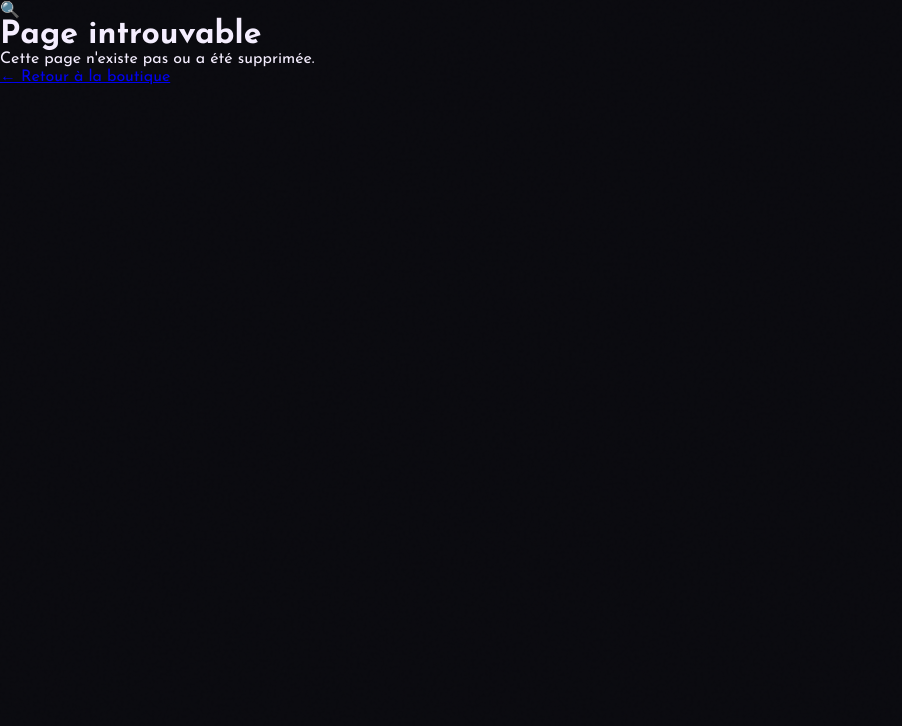
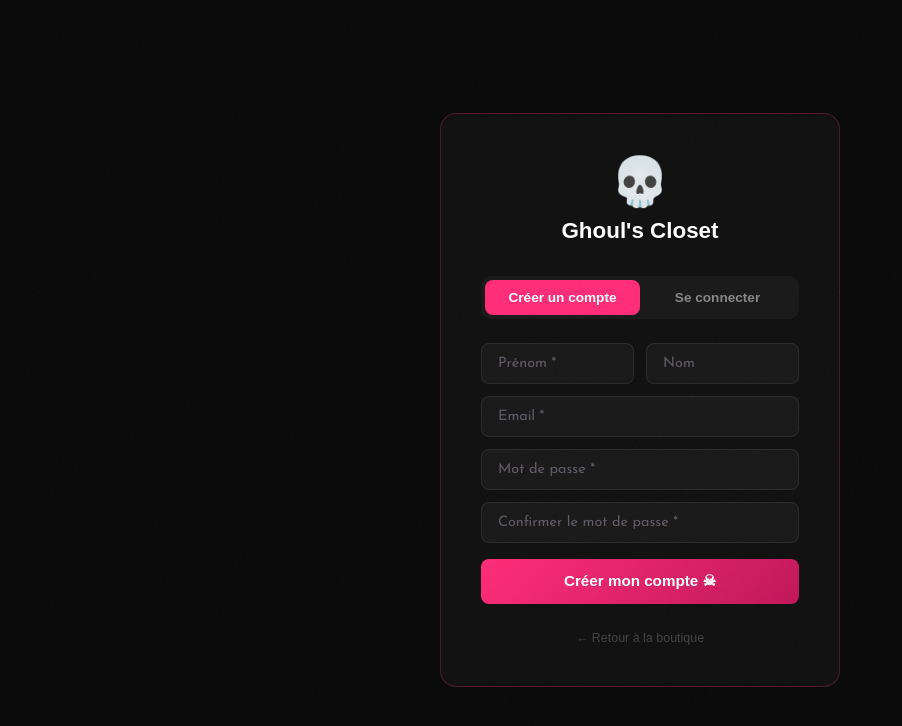
Before and after one commit to vicbis03/vorka, a Next.js app: page /inscription in a window 1280 px wide. Before the commit this address had no page. Shown: the top 726 px of the page, without its empty margins (0-902 px from the left). Built offline with nearby package versions, Linux system fonts and the light colour scheme.

Commit message:
Implement InscriptionPage for registration and login

```diff
--- /dev/null
+++ b/app/inscription/page.tsx
@@ -0,0 +1,86 @@
+'use client'
+import { useState } from 'react'
+import { useRouter } from 'next/navigation'
+
+export default function InscriptionPage() {
+  const router = useRouter()
+  const [mode, setMode] = useState<'register'|'login'>('register')
+  const [form, setForm] = useState({ prenom:'', nom:'', email:'', password:'', confirm:'' })
+  const [error, setError] = useState('')
+  const [loading, setLoading] = useState(false)
+  const [success, setSuccess] = useState(false)
+
+  const handleRegister = async () => {
+    if (!form.prenom || !form.email || !form.password) return setError('Remplis tous les champs obligatoires')
+    if (form.password !== form.confirm) return setError('Les mots de passe ne correspondent pas')
+    if (form.password.length < 6) return setError('Mot de passe trop court (6 caractères min)')
+    setLoading(true); setError('')
+    const res = await fetch('/api/auth/register', { method:'POST', headers:{'Content-Type':'application/json'}, body:JSON.stringify({ prenom:form.prenom, nom:form.nom, email:form.email, password:form.password }) })
+    const d = await res.json()
+    setLoading(false)
+    if (d.success) setSuccess(true)
+    else setError(d.error || 'Erreur lors de l\'inscription')
+  }
+
+  const handleLogin = async () => {
+    if (!form.email || !form.password) return setError('Email et mot de passe obligatoires')
+    setLoading(true); setError('')
+    const res = await fetch('/api/auth/login', { method:'POST', headers:{'Content-Type':'application/json'}, body:JSON.stringify({ email:form.email, password:form.password }) })
+    const d = await res.json()
+    setLoading(false)
+    if (d.success) router.push('/')
+    else setError(d.error || 'Identifiants incorrects')
+  }
+
+  return (
+    <div style={{ minHeight:'100vh', background:'#0a0a0a', display:'flex', alignItems:'center', justifyContent:'center', fontFamily:'Arial,sans-serif', padding:'1.5rem' }}>
+      <div style={{ background:'#111', border:'1px solid rgba(255,45,120,0.25)', borderRadius:'16px', padding:'2.5rem', width:'100%', maxWidth:'400px' }}>
+        <div style={{ textAlign:'center', marginBottom:'2rem' }}>
+          <div style={{ fontSize:'3rem', marginBottom:'0.5rem' }}>💀</div>
+          <h1 style={{ color:'#fff', margin:0, fontSize:'1.4rem', fontWeight:700 }}>Ghoul&apos;s Closet</h1>
+        </div>
+
+        {/* Toggle */}
+        <div style={{ display:'flex', background:'rgba(255,255,255,0.04)', borderRadius:'10px', padding:'4px', marginBottom:'1.5rem' }}>
+          {(['register','login'] as const).map(m=>(
+            <button key={m} onClick={()=>{setMode(m);setError('');setSuccess(false)}} style={{ flex:1, padding:'0.6rem', border:'none', borderRadius:'8px', cursor:'pointer', fontWeight:600, fontSize:'0.85rem', background:mode===m?'#ff2d78':'transparent', color:mode===m?'#fff':'#888', transition:'all 0.2s' }}>
+              {m==='register'?'Créer un compte':'Se connecter'}
+            </button>
+          ))}
+        </div>
+
+        {success ? (
+          <div style={{ background:'#0f2e1a', border:'1px solid #1a5c34', borderRadius:'10px', padding:'1.5rem', textAlign:'center' }}>
+            <p style={{ color:'#4ade80', fontWeight:700, margin:'0 0 0.5rem' }}>✅ Compte créé !</p>
+            <p style={{ color:'#aaa', fontSize:'0.85rem', margin:'0 0 1rem' }}>Un email de confirmation t&apos;a été envoyé.</p>
+            <button onClick={()=>{setMode('login');setSuccess(false)}} style={{ background:'#ff2d78', color:'#fff', border:'none', borderRadius:'8px', padding:'0.6rem 1.2rem', cursor:'pointer', fontWeight:600 }}>Se connecter</button>
+          </div>
+        ) : (
+          <div style={{ display:'flex', flexDirection:'column', gap:'0.75rem' }}>
+            {mode==='register' && (
+              <div style={{ display:'grid', gridTemplateColumns:'1fr 1fr', gap:'0.75rem' }}>
+                <input placeholder="Prénom *" value={form.prenom} onChange={e=>setForm({...form,prenom:e.target.value})} style={iStyle} />
+                <input placeholder="Nom" value={form.nom} onChange={e=>setForm({...form,nom:e.target.value})} style={iStyle} />
+              </div>
+            )}
+            <input placeholder="Email *" type="email" value={form.email} onChange={e=>setForm({...form,email:e.target.value})} style={iStyle} />
+            <input placeholder="Mot de passe *" type="password" value={form.password} onChange={e=>setForm({...form,password:e.target.value})} style={iStyle} />
+            {mode==='register' && <input placeholder="Confirmer le mot de passe *" type="password" value={form.confirm} onChange={e=>setForm({...form,confirm:e.target.value})} style={iStyle} />}
+
+            {error && <div style={{ background:'#2e0f0f', border:'1px solid #5c1a1a', borderRadius:'8px', padding:'0.6rem 0.9rem', color:'#f87171', fontSize:'0.82rem' }}>{error}</div>}
+
+            <button onClick={mode==='register'?handleRegister:handleLogin} disabled={loading} style={{ background:loading?'#333':'linear-gradient(135deg,#ff2d78,#c0185a)', color:'#fff', border:'none', borderRadius:'8px', padding:'0.85rem', fontWeight:700, cursor:loading?'not-allowed':'pointer', fontSize:'0.95rem', marginTop:'0.25rem' }}>
+              {loading ? 'Chargement...' : mode==='register' ? 'Créer mon compte ☠' : 'Se connecter ☠'}
+            </button>
+          </div>
+        )}
+
+        <p style={{ textAlign:'center', marginTop:'1.5rem' }}>
+          <a href="/" style={{ color:'#444', fontSize:'0.78rem', textDecoration:'none' }}>← Retour à la boutique</a>
+        </p>
+      </div>
+    </div>
+  )
+}
+
+const iStyle: React.CSSProperties = { width:'100%', background:'#1a1a1a', border:'1px solid rgba(255,255,255,0.08)', borderRadius:'8px', padding:'0.75rem 1rem', color:'#fff', fontSize:'0.9rem', outline:'none', boxSizing:'border-box' }
```
